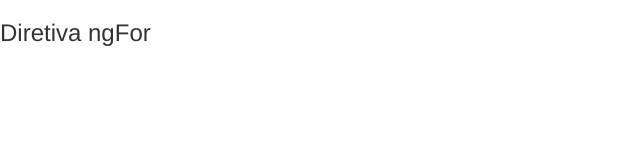
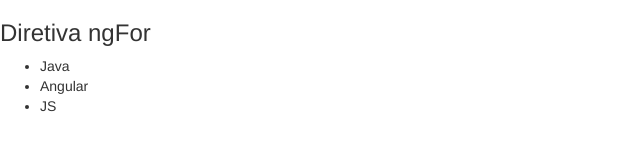
Before and after one commit to iarlenaquiles/diretivas-angular2, an Angular app: page / in a window 1280 px wide. Shown: the top 160 px of the page, without its empty margins (0-640 px from the left). Built offline with nearby package versions, Linux system fonts and the light colour scheme.

Commit message:
Criando a variável cursos

```diff
--- a/src/app/diretiva-ng-for/diretiva-ng-for.component.ts
+++ b/src/app/diretiva-ng-for/diretiva-ng-for.component.ts
@@ -7,6 +7,7 @@
 })
 export class DiretivaNgForComponent implements OnInit {
 
+  cursos: string[] = ['Java', 'Angular', 'JS'];
   constructor() { }
 
   ngOnInit() {
```
